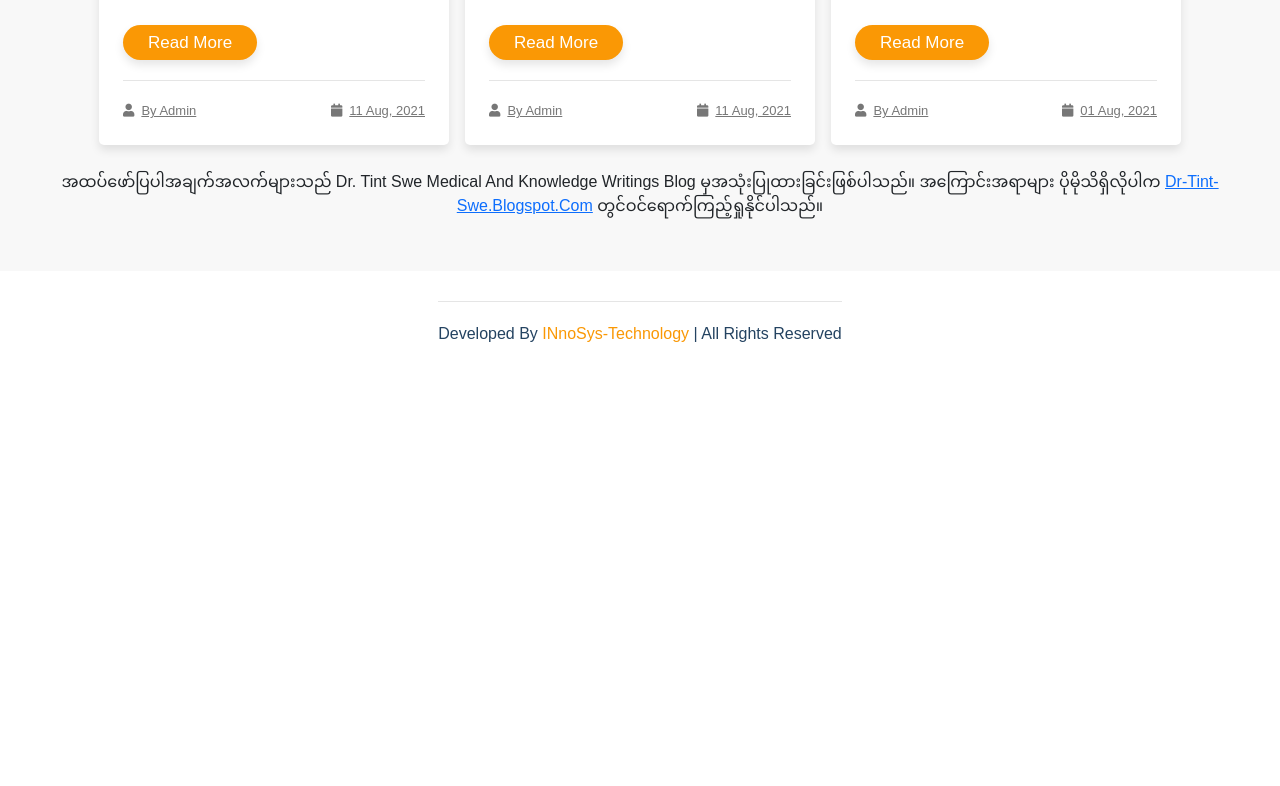
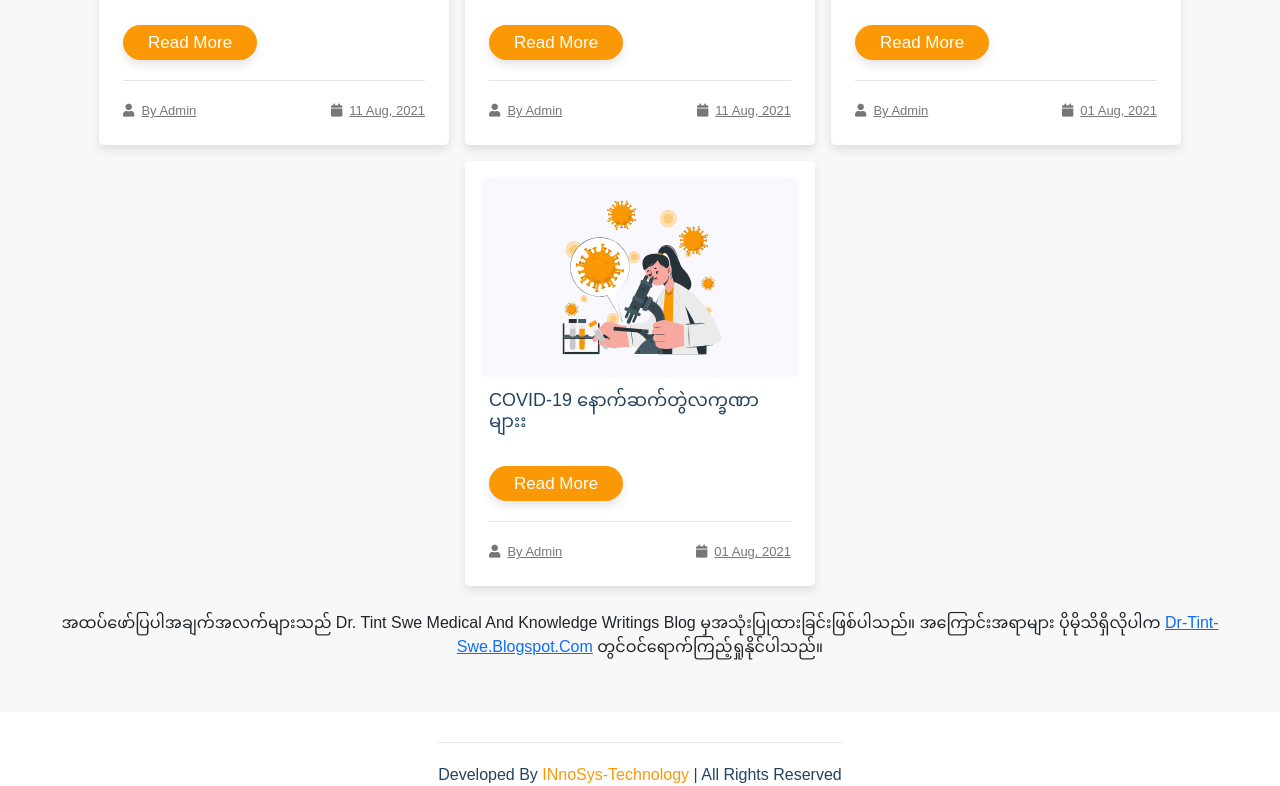
Before and after one commit to Juneict/covid-19-guard, a plain HTML site: page index.html in a window 1280 px wide. Shown: the part 3786-4572 px from the top of the page. Before the commit the page ends 4152 px from the top, so only its background shows below. Drawn offline with nearby package versions, Linux system fonts and the light colour scheme; a web font is replaced by a local one.

Commit message:
Update index.html

```diff
--- a/index.html
+++ b/index.html
@@ -115,7 +115,7 @@
               ကျန်းမာရေးဝန်ထမ်းတစ်ဉီးအား ဆက်သွယ်၍ ရောဂါပိုးရှိမရှိကို
               စမ်းစစ်ကြည့်ပါ။
             </p>
-            ‌ <a href="#prevents" class="link-btn">Learn more</a>
+            ‌ <a href="#symptoms" class="link-btn">Learn more</a>
           </div>
           <div class="col-md-6">
             <img src="images/about.svg" class="w-100" alt="" />
@@ -187,7 +187,7 @@
     <!--GetO2 Section Start-->
     <section class="getoxy" id="getoxy">
       <h1 class="heading">
-        မကွေးတိုင်းဒေသကြီးအတွင်း <span>အောက်စီဂျင်ရရှိနိုင်သော နေရာများ</span>
+        မကွေးတိုင်းဒေသကြီးအတွင်း <span>အောက်ဆီဂျင်ရရှိနိုင်သော နေရာများ</span>
       </h1>
       <div class="d-flex flex-wrap justify-content-center">
         <div class="box">
@@ -334,6 +334,19 @@
                           </div>
                       </div>
                   </div>
+                 <div class="box p-3 m-2">
+                      <div class="image">
+                          <img src="images/blog-3.svg" class="w-100 h-100"  alt="">
+                      </div>
+                      <div class="content p-2">
+                          <h3>COVID-19 နောက်ဆက်တွဲလက္ခဏာများး</h3>
+                          <a href="https://www.facebook.com/drni.telemedicine1/photos/a.114740207048635/324834876039166/" class="link-btn">read more</a>
+                          <div class="icons">
+                              <a href="#"><i class="fas fa-user"></i>by admin</a>
+                              <a href="#"><i class="fas fa-calendar"></i>01 aug, 2021</a>
+                          </div>
+                      </div>
+                  </div>
 
               </div>
 
```
